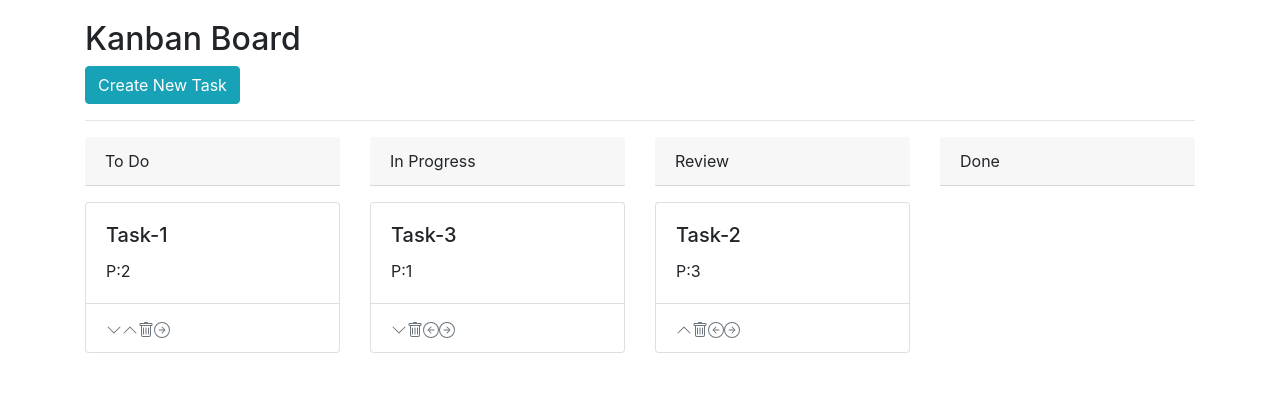
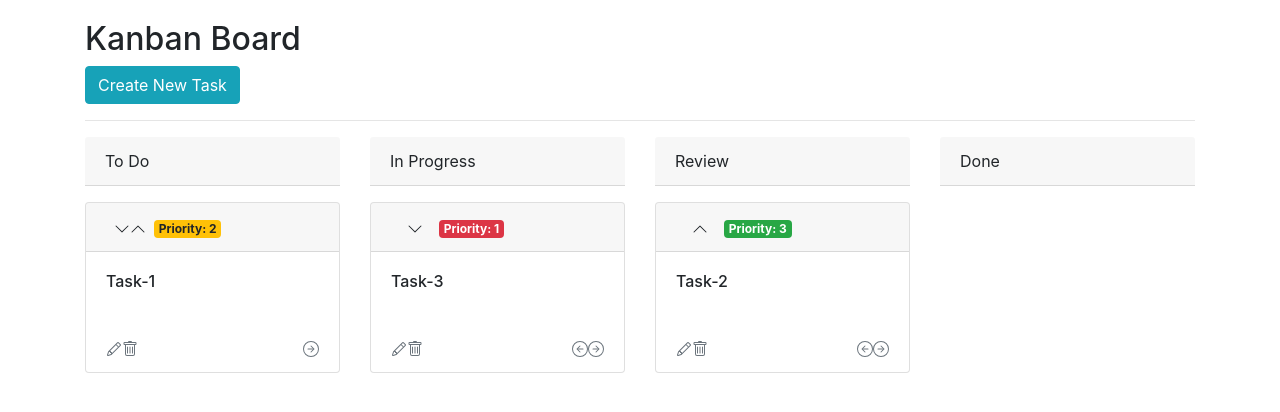
Before and after one commit to olgabresheva/kanban0808, a React (Create React App) app: page / in a window 1280 px wide. Shown: the top 412 px of the page. Built offline with nearby package versions, Linux system fonts and the light colour scheme.

Commit message:
added Priority badges

```diff
--- a/src/App.css
+++ b/src/App.css
@@ -1,11 +1,18 @@
 .App {
-  padding: 20px;
+    padding: 20px;
 }
 
 li {
-  list-style: none;
+    list-style: none;
 }
 
 .card-footer {
-  padding: 0.25rem 1.25rem;
+    padding: 0.25rem 1.25rem;
 }
+
+
+.priority {
+    display: inline-block;
+    width: 3rem;
+    text-align: center;
+}
--- a/src/App.js
+++ b/src/App.js
@@ -55,6 +55,15 @@ function App() {
         setTasks(updatedTasks);
     }
 
+    const onTaskSave = (id, newTitle) => {
+        const updatesTasks = tasks.map(el => {
+            if (el.id === id) {
+                return ({...el, title: newTitle})
+            } else return el;
+        })
+        setTasks(updatesTasks);
+    }
+
     return (
         <div className="App">
 
@@ -71,7 +80,8 @@ function App() {
                         tasks={tasks}
                         onTaskDelete={onTaskDelete}
                         onTaskMove={onTaskMove}
-                        onTaskMoveByPriority={onTaskMoveByPriority}/>)}
+                        onTaskMoveByPriority={onTaskMoveByPriority}
+                        onTaskSave={onTaskSave}/>)}
                 </div>
 
             </div>
--- a/src/Board.js
+++ b/src/Board.js
@@ -10,13 +10,16 @@ function Board(props) {
             {props.status}
              </div>
             <p/>
-            {props.tasks.filter(el => el.status === props.status).map(el =>
+            {props.tasks.filter(el => el.status === props.status).sort(function (a, b) {
+                return a.priority - b.priority
+            }).map(el =>
                 <li key={el.id}>
                     <Task task={el}
                           onTaskDelete={props.onTaskDelete}
                           onTaskMove={props.onTaskMove}
-                          onTaskMoveByPriority={props.onTaskMoveByPriority}/>
-                </li>).sort()}
+                          onTaskMoveByPriority={props.onTaskMoveByPriority}
+                          onTaskSave={props.onTaskSave}/>
+                </li>)}
         </span>
     );
 }
--- a/src/Task.js
+++ b/src/Task.js
@@ -1,4 +1,4 @@
-import React from 'react';
+import React, {useState} from 'react';
 import './App.css';
 
 const deleteBtn = (<svg width="1em" height="1em" viewBox="0 0 16 16" className="bi bi-trash" fill="currentColor"
@@ -40,22 +40,77 @@ const upBtn = (<svg width="1em" height="1em" viewBox="0 0 16 16" className="bi b
           d="M7.646 4.646a.5.5 0 0 1 .708 0l6 6a.5.5 0 0 1-.708.708L8 5.707l-5.646 5.647a.5.5 0 0 1-.708-.708l6-6z"/>
 </svg>);
 
+
+const editBtn = (<svg width="1em" height="1em" viewBox="0 0 16 16" className="bi bi-pencil" fill="currentColor"
+                      xmlns="http://www.w3.org/2000/svg">
+    <path fillRule="evenodd"
+          d="M11.293 1.293a1 1 0 0 1 1.414 0l2 2a1 1 0 0 1 0 1.414l-9 9a1 1 0 0 1-.39.242l-3 1a1 1 0 0 1-1.266-1.265l1-3a1 1 0 0 1 .242-.391l9-9zM12 2l2 2-9 9-3 1 1-3 9-9z"/>
+    <path fillRule="evenodd"
+          d="M12.146 6.354l-2.5-2.5.708-.708 2.5 2.5-.707.708zM3 10v.5a.5.5 0 0 0 .5.5H4v.5a.5.5 0 0 0 .5.5H5v.5a.5.5 0 0 0 .5.5H6v-1.5a.5.5 0 0 0-.5-.5H5v-.5a.5.5 0 0 0-.5-.5H3z"/>
+</svg>);
+
+const saveBtn = (<svg width="1em" height="1em" viewBox="0 0 16 16" className="bi bi-check2-all" fill="currentColor"
+                      xmlns="http://www.w3.org/2000/svg">
+    <path fillRule="evenodd"
+          d="M12.354 3.646a.5.5 0 0 1 0 .708l-7 7a.5.5 0 0 1-.708 0l-3.5-3.5a.5.5 0 1 1 .708-.708L5 10.293l6.646-6.647a.5.5 0 0 1 .708 0z"/>
+    <path
+        d="M6.25 8.043l-.896-.897a.5.5 0 1 0-.708.708l.897.896.707-.707zm1 2.414l.896.897a.5.5 0 0 0 .708 0l7-7a.5.5 0 0 0-.708-.708L8.5 10.293l-.543-.543-.707.707z"/>
+</svg>);
+
 function Task(props) {
+
+    const [editMode, setEditMode] = useState(false);
+    const [taskNewInput, setTaskNewInput] = useState(props.task.title);
+
+    const onTaskSave = () => {
+        props.onTaskSave(props.task.id, taskNewInput);
+        setEditMode(false);
+    }
+
+    const priorityBadge = {
+        1: "badge badge-danger",
+        2: "badge badge-warning",
+        3: "badge badge-success"
+    };
+
     return (
 
         <div className="card">
+
+            <div className="card-header">
+                <span className="priority">
+                {props.task.priority !== 3 &&
+                <span onClick={() => props.onTaskMoveByPriority(props.task.id, "down")}>{downBtn}</span>}
+                    {props.task.priority !== 1 &&
+                    <span onClick={() => props.onTaskMoveByPriority(props.task.id, "up")}>{upBtn}</span>}
+                </span>
+                <span className={priorityBadge[props.task.priority]}>Priority: {props.task.priority}</span>
+            </div>
+
             <div className="card-body">
-                <h5 className="card-title">{props.task.title}</h5>
-                <p className="card-text"> P:{props.task.priority}</p>
+
+                {editMode
+                    ? <>
+                        <input type="text" value={taskNewInput} onChange={e => setTaskNewInput(e.target.value)}/><br/>
+                        <button type="button" className="btn btn-outline-info btn-sm"
+                                onClick={onTaskSave}>{saveBtn}</button>
+                    </>
+                    : <h6 className="card-title">{props.task.title}</h6>
+                }
+
             </div>
-            <div className="card-footer bg-transparent text-muted">
-                {props.task.priority !== 3 && <span onClick={() => props.onTaskMoveByPriority(props.task.id, "down")}>{downBtn}</span>}
-                {props.task.priority !== 1 && <span onClick={() => props.onTaskMoveByPriority(props.task.id, "up")}>{upBtn}</span>}
+            <div className="card-footer bg-transparent text-muted border-0">
+                <span className="float-left">
+
+                <span onClick={() => setEditMode(true)}>{editBtn}</span>
                 <span onClick={() => props.onTaskDelete(props.task.id)}>{deleteBtn}</span>
+                    </span>
+                <span className="float-right">
                 {props.task.status !== 'To Do' &&
                 <span onClick={() => props.onTaskMove(props.task.id, "left")}>{leftBtn}</span>}
-                {props.task.status !== 'Done' &&
-                <span onClick={() => props.onTaskMove(props.task.id, "right")}>{rightBtn}</span>}
+                    {props.task.status !== 'Done' &&
+                    <span onClick={() => props.onTaskMove(props.task.id, "right")}>{rightBtn}</span>}
+                </span>
 
             </div>
         </div>
--- a/src/TaskCreateForm.js
+++ b/src/TaskCreateForm.js
@@ -11,8 +11,9 @@ function TaskCreateForm(props) {
 
     const taskPriorityInput = (e) => {
         setPriority(e.target.value);
-        if(priority !== '0'){setAddBtnDisabled(false)}
-        else setAddBtnDisabled(true);
+        if (priority !== '0') {
+            setAddBtnDisabled(false)
+        } else setAddBtnDisabled(true);
     }
 
 
```
